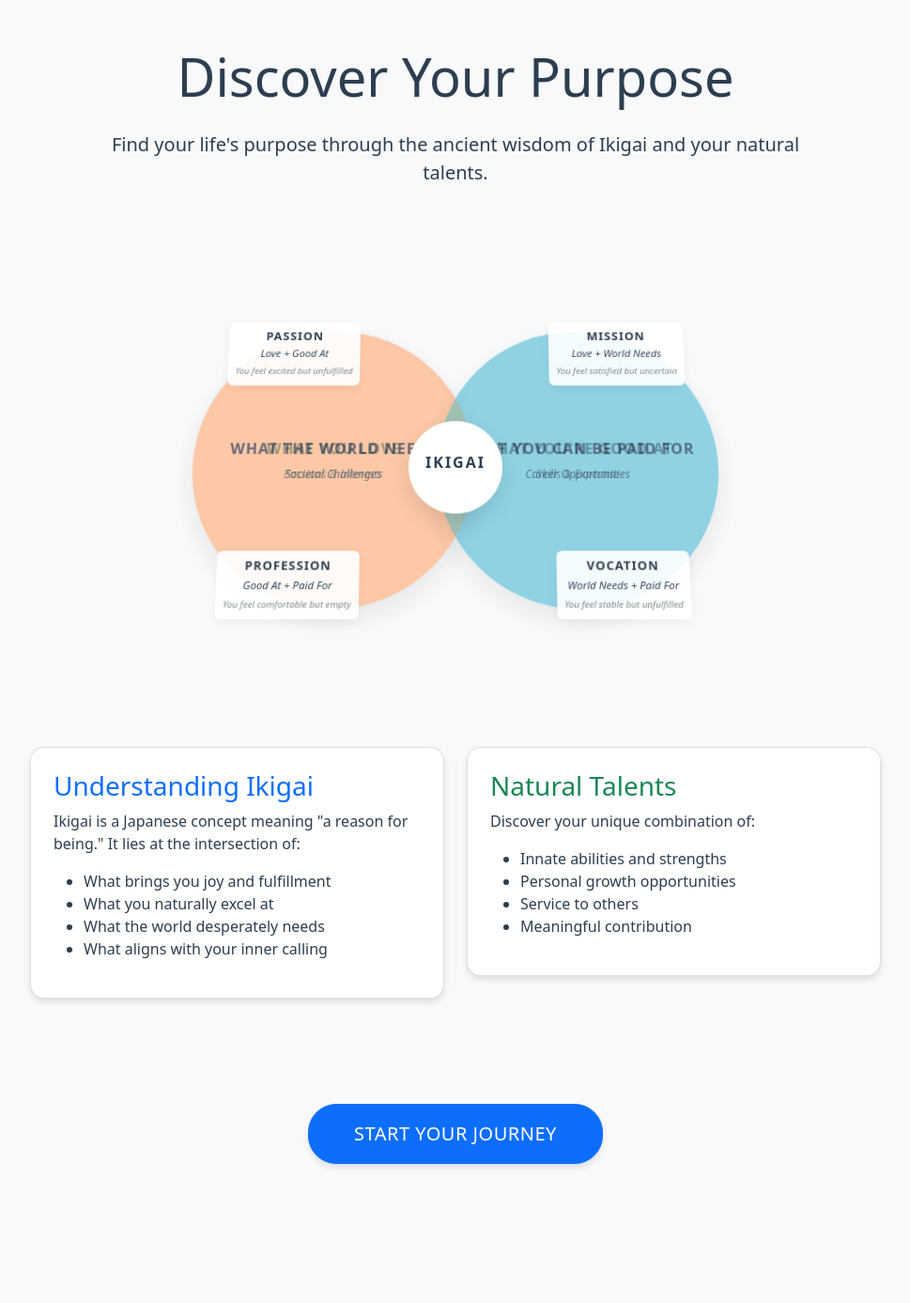
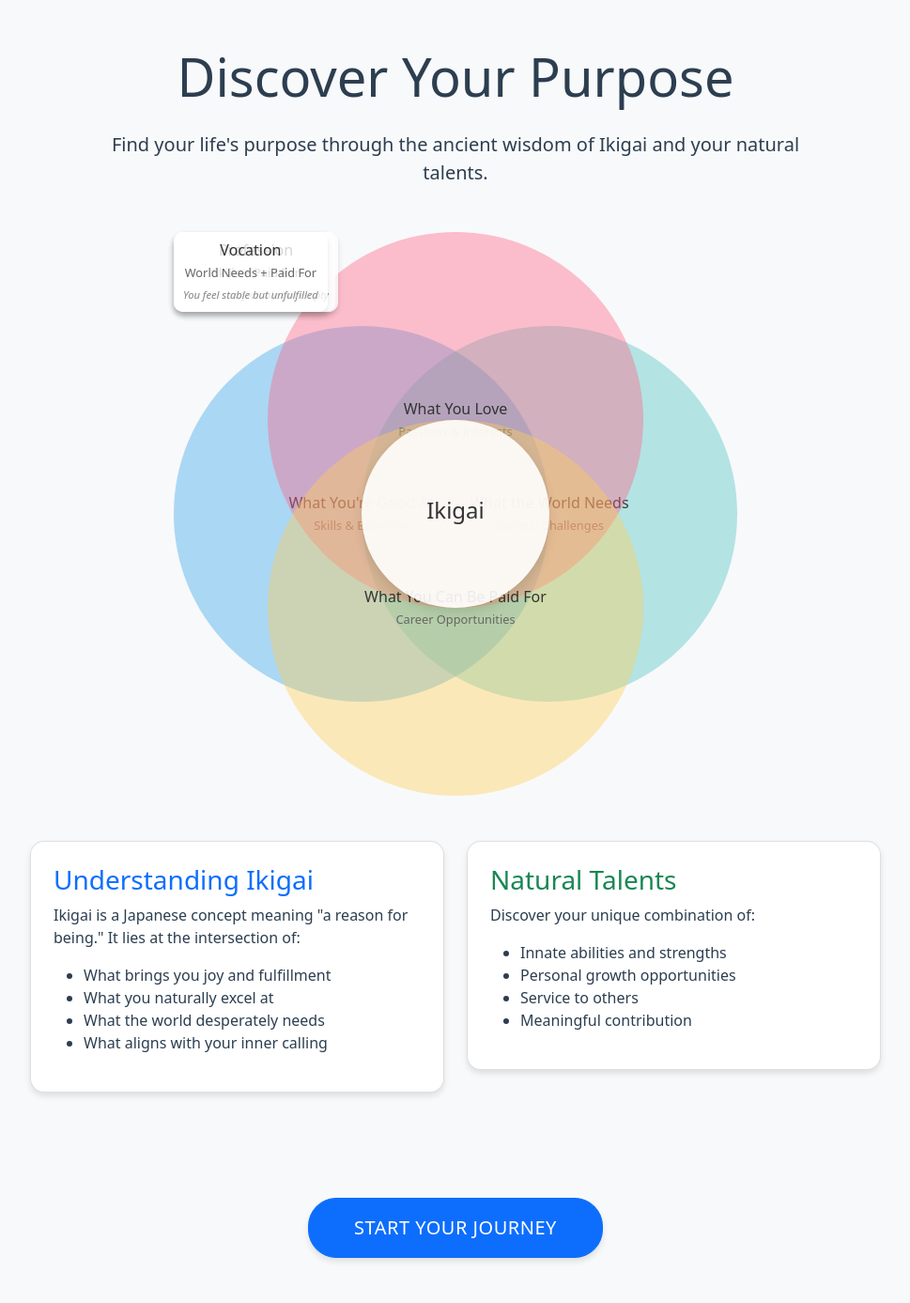
Before and after one commit to drntamm/PurposeFinder, a Flask app: page / in a window 1280 px wide. Shown: the part 56-1443 px from the top of the page at 94% size, without its empty margins (155-1124 px from the left). Before the commit the page ends 1299 px from the top, so only its background shows below. Run offline with Flask 3, Linux system fonts and the light colour scheme.

Commit message:
Refactor: Redesign Ikigai Venn diagram
- Implemented classic overlapping circle design
- Updated CSS to match reference image
- Synchronized HTML across welcome and results pages
- Improved color transparency and positioning
- Maintained dynamic content population

```diff
--- a/static/css/venn.css
+++ b/static/css/venn.css
@@ -7,172 +7,108 @@
     --text-primary: #2c3e50;
     --text-secondary: #34495e;
     --text-muted: #7f8c8d;
+    --color-love: rgba(255, 99, 132, 0.4);
+    --color-skills: rgba(54, 162, 235, 0.4);
+    --color-profession: rgba(255, 206, 86, 0.4);
+    --color-mission: rgba(75, 192, 192, 0.4);
 }
 
 .venn-container {
+    display: flex;
+    justify-content: center;
+    align-items: center;
+    width: 100%;
+    height: 600px;
     position: relative;
-    width: 100%;
-    max-width: 700px;
-    height: 500px;
-    margin: 2rem auto;
-    perspective: 1000px;
 }
 
 .venn-diagram {
-    position: absolute;
-    width: 100%;
-    height: 100%;
-    transform-style: preserve-3d;
-    transform: rotateX(10deg);
+    position: relative;
+    width: 600px;
+    height: 600px;
 }
 
 .venn-circle {
     position: absolute;
-    width: 300px;
-    height: 300px;
+    width: 400px;
+    height: 400px;
     border-radius: 50%;
-    opacity: 0.7;
     display: flex;
     flex-direction: column;
+    justify-content: center;
     align-items: center;
-    justify-content: center;
     text-align: center;
     transition: all 0.3s ease;
-    will-change: transform, opacity;
-    backface-visibility: hidden;
-    box-shadow: 0 10px 25px rgba(0,0,0,0.05);
-}
-
-.venn-circle:hover {
-    opacity: 0.85;
-    transform: scale(1.03);
-    z-index: 10;
 }
 
 .venn-circle.love {
-    background-color: var(--love-color);
-    top: 20%;
-    left: 10%;
+    background-color: var(--color-love);
+    top: 0;
+    left: 100px;
+    z-index: 3;
 }
 
 .venn-circle.good-at {
-    background-color: var(--skills-color);
-    top: 20%;
-    right: 10%;
+    background-color: var(--color-skills);
+    top: 100px;
+    left: 0;
+    z-index: 2;
 }
 
 .venn-circle.world-needs {
-    background-color: var(--world-color);
-    bottom: 20%;
-    left: 10%;
+    background-color: var(--color-mission);
+    top: 100px;
+    right: 0;
+    z-index: 2;
 }
 
 .venn-circle.natural-talents {
-    background-color: var(--profession-color);
-    bottom: 20%;
-    right: 10%;
+    background-color: var(--color-profession);
+    bottom: 0;
+    left: 100px;
+    z-index: 3;
 }
 
 .venn-circle h3 {
-    font-size: 1rem;
-    font-weight: 700;
-    color: var(--text-primary);
-    text-transform: uppercase;
-    letter-spacing: 1px;
-    margin-bottom: 0.5rem;
+    margin: 0;
+    font-size: 1.2rem;
+    color: #333;
 }
 
 .venn-circle small {
     display: block;
-    font-size: 0.75rem;
-    color: var(--text-secondary);
-    font-style: italic;
-    margin-bottom: 0.75rem;
-}
-
-.venn-circle ul {
-    list-style-type: none;
-    padding: 0;
-    margin: 0;
-    max-height: 150px;
-    overflow-y: auto;
-    width: 90%;
-}
-
-.venn-circle ul li {
-    background-color: rgba(255,255,255,0.8);
-    margin: 4px 0;
-    padding: 6px 8px;
-    border-radius: 4px;
-    font-size: 0.7rem;
-    color: var(--text-muted);
-    box-shadow: 0 2px 4px rgba(0,0,0,0.05);
-    transition: background-color 0.2s ease;
-}
-
-.venn-circle ul li:hover {
-    background-color: rgba(255,255,255,0.95);
+    font-size: 0.8rem;
+    color: #666;
+    margin-top: 5px;
 }
 
 .intersection-label {
     position: absolute;
+    background-color: rgba(255, 255, 255, 0.8);
+    padding: 10px;
+    border-radius: 10px;
     text-align: center;
-    background-color: rgba(255,255,255,0.9);
-    border-radius: 6px;
-    padding: 8px;
-    box-shadow: 0 4px 10px rgba(0,0,0,0.05);
-    transition: all 0.3s ease;
-}
-
-.intersection-label:hover {
-    transform: scale(1.05);
-    box-shadow: 0 6px 15px rgba(0,0,0,0.1);
+    box-shadow: 0 4px 6px rgba(0,0,0,0.1);
+    z-index: 4;
 }
 
 .intersection-label h4 {
-    font-size: 0.8rem;
-    color: var(--text-primary);
-    text-transform: uppercase;
-    letter-spacing: 1px;
-    margin: 0 0 4px 0;
-    font-weight: 700;
+    margin: 0 0 5px 0;
+    font-size: 1rem;
+    color: #333;
 }
 
 .intersection-label p {
-    font-size: 0.7rem;
-    color: var(--text-secondary);
-    margin: 0 0 4px 0;
-    font-style: italic;
+    margin: 0;
+    font-size: 0.8rem;
+    color: #666;
 }
 
 .intersection-label .emotion {
-    font-size: 0.6rem;
-    color: var(--text-muted);
+    margin-top: 5px;
+    font-size: 0.7rem;
+    color: #888;
     font-style: italic;
-}
-
-.intersection-label.top-left {
-    top: 25%;
-    left: 25%;
-    transform: translate(-50%, -50%);
-}
-
-.intersection-label.top-right {
-    top: 25%;
-    right: 25%;
-    transform: translate(50%, -50%);
-}
-
-.intersection-label.bottom-left {
-    bottom: 25%;
-    left: 25%;
-    transform: translate(-50%, 50%);
-}
-
-.intersection-label.bottom-right {
-    bottom: 25%;
-    right: 25%;
-    transform: translate(50%, 50%);
 }
 
 .ikigai-center {
@@ -180,29 +116,43 @@
     top: 50%;
     left: 50%;
     transform: translate(-50%, -50%);
-    width: 100px;
-    height: 100px;
-    background-color: white;
+    width: 200px;
+    height: 200px;
+    background-color: rgba(255, 255, 255, 0.9);
     border-radius: 50%;
     display: flex;
+    justify-content: center;
     align-items: center;
-    justify-content: center;
-    box-shadow: 0 10px 25px rgba(0,0,0,0.1);
-    z-index: 20;
-    transition: all 0.3s ease;
-}
-
-.ikigai-center:hover {
-    transform: translate(-50%, -50%) scale(1.05);
-    box-shadow: 0 15px 35px rgba(0,0,0,0.15);
+    box-shadow: 0 6px 12px rgba(0,0,0,0.1);
+    z-index: 5;
 }
 
 .ikigai-center h3 {
-    font-size: 1rem;
-    color: var(--text-primary);
-    text-transform: uppercase;
-    letter-spacing: 2px;
-    font-weight: 800;
+    color: #333;
+    font-size: 1.5rem;
+    text-align: center;
+}
+
+/* Responsive adjustments */
+@media (max-width: 768px) {
+    .venn-container {
+        height: 400px;
+    }
+
+    .venn-diagram {
+        width: 400px;
+        height: 400px;
+    }
+
+    .venn-circle {
+        width: 250px;
+        height: 250px;
+    }
+
+    .ikigai-center {
+        width: 150px;
+        height: 150px;
+    }
 }
 
 /* Mobile Responsiveness */
--- a/templates/index.html
+++ b/templates/index.html
@@ -71,7 +71,7 @@
 
             <div class="intersection-label top-left">
                 <h4>Passion</h4>
-                <p>Love + Good At</p>
+                <p>Love + Skills</p>
                 <div class="emotion">You feel excited but unfulfilled</div>
             </div>
 
@@ -83,7 +83,7 @@
 
             <div class="intersection-label bottom-left">
                 <h4>Profession</h4>
-                <p>Good At + Paid For</p>
+                <p>Skills + Paid For</p>
                 <div class="emotion">You feel comfortable but empty</div>
             </div>
 
```
Also changed, not shown: templates/results.html (+10 -10 lines).
